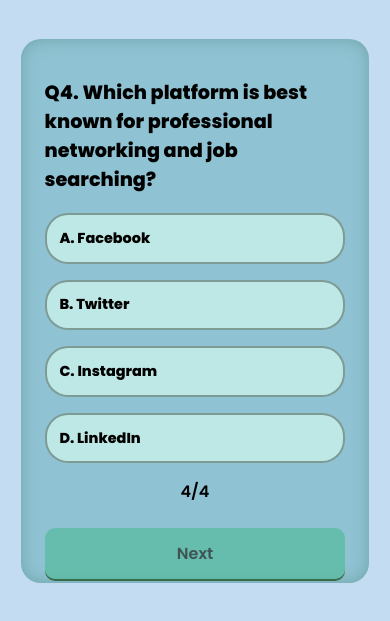
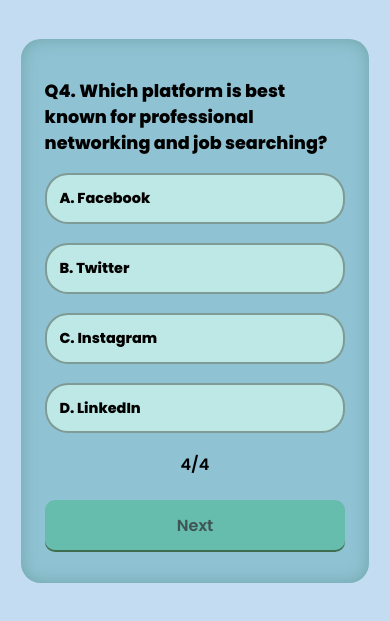
Before and after one commit to Iland12/Quiz, a plain HTML site: page index04.html in a window 390 px wide. Shown: the part 101-722 px from the top of the page. Drawn offline with Linux system fonts and the light colour scheme.

Commit message:
first commit

```diff
--- a/index04.html
+++ b/index04.html
@@ -38,7 +38,7 @@
         display: block;
         background-color: rgba(212, 250, 238, 0.692);
         border: 2px solid rgba(97, 121, 113, 0.692);
-        margin-bottom: 1rem;
+        margin-bottom: 1.2rem;
         border-radius: 23px;
         padding: 1rem;
         transition: 0.3s ease-in-out;
@@ -130,7 +130,7 @@
           font-size: 2rem !important;
         }
         h3 {
-          font-size: 1.2rem !important;
+          font-size: 1.1rem !important;
         }
         label {
           padding: 0.8rem;
@@ -148,7 +148,7 @@
           width: 100%;
           padding: 0.8rem 0;
           font-size: 1rem;
-          margin-top: 1.5rem;
+          margin-top: 1.4rem;
           left: 0 !important;
           top: 0 !important;
         }
```
